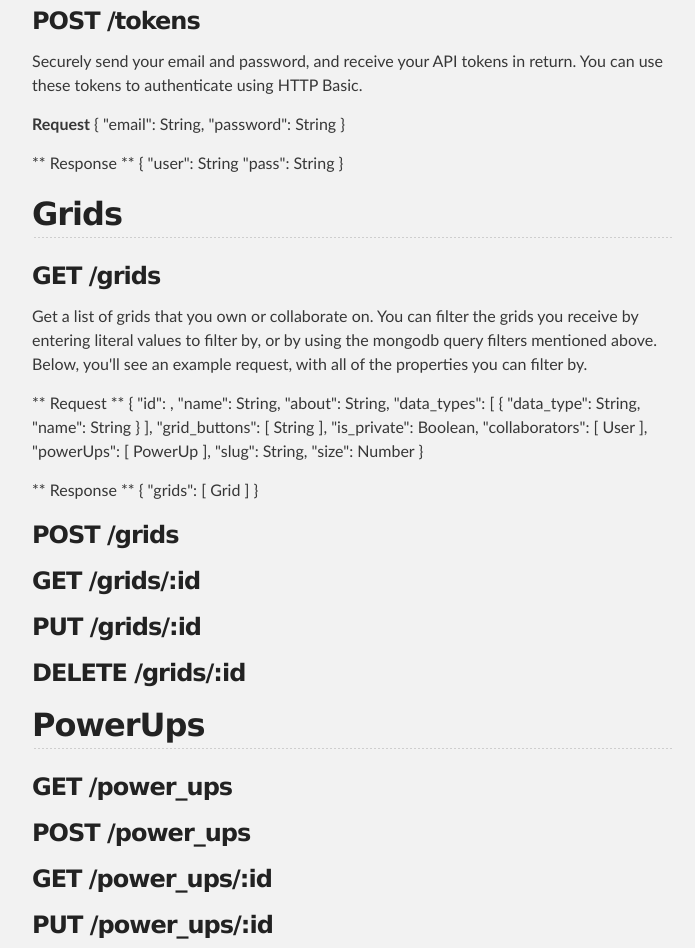
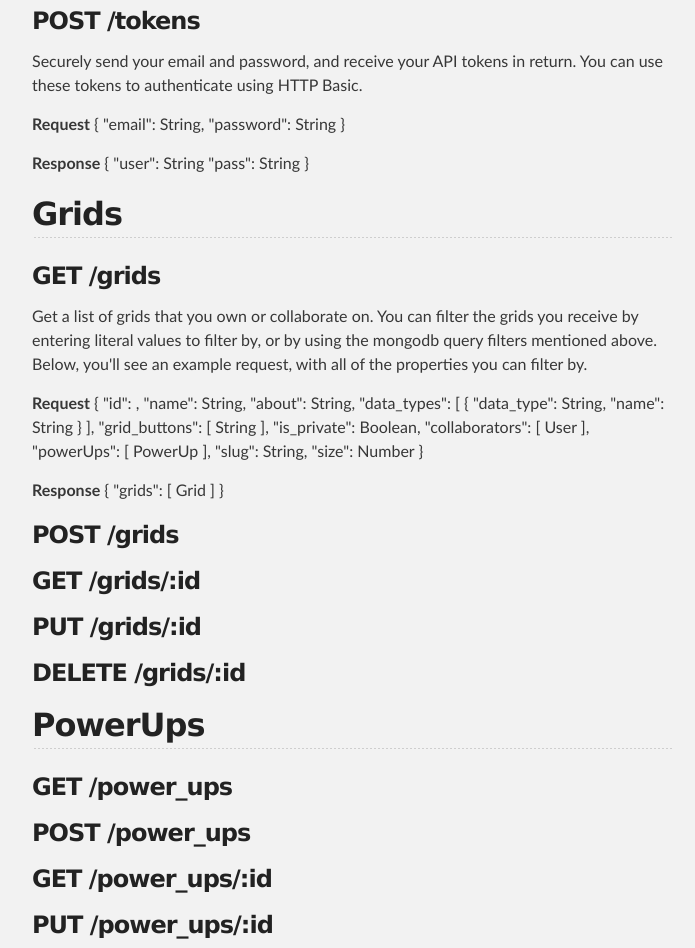
Before and after one commit to PowerUpInc/powerupinc.github.io, a plain HTML site: page index.html in a window 1280 px wide. Shown: the part 2723-3671 px from the top of the page, without its empty margins (288-983 px from the left). Drawn offline with Linux system fonts and the light colour scheme.

```diff
--- a/index.html
+++ b/index.html
@@ -135,7 +135,7 @@
         "password": String
     }</p>
 
-<p>** Response **
+<p><strong>Response</strong>
     {
         "user": String
         "pass": String
@@ -149,7 +149,7 @@
 
 <p>Get a list of grids that you own or collaborate on. You can filter the grids you receive by entering literal values to filter by, or by using the mongodb query filters mentioned above. Below, you'll see an example request, with all of the properties you can filter by.</p>
 
-<p>** Request **
+<p><strong>Request</strong>
     {
        "id": ,
       "name": String,
@@ -168,7 +168,7 @@
       "size": Number
     }</p>
 
-<p>** Response **
+<p><strong>Response</strong>
     {
       "grids": [ Grid ]
     }</p>
```
Also changed, not shown: params.json (+1 -1 lines).
